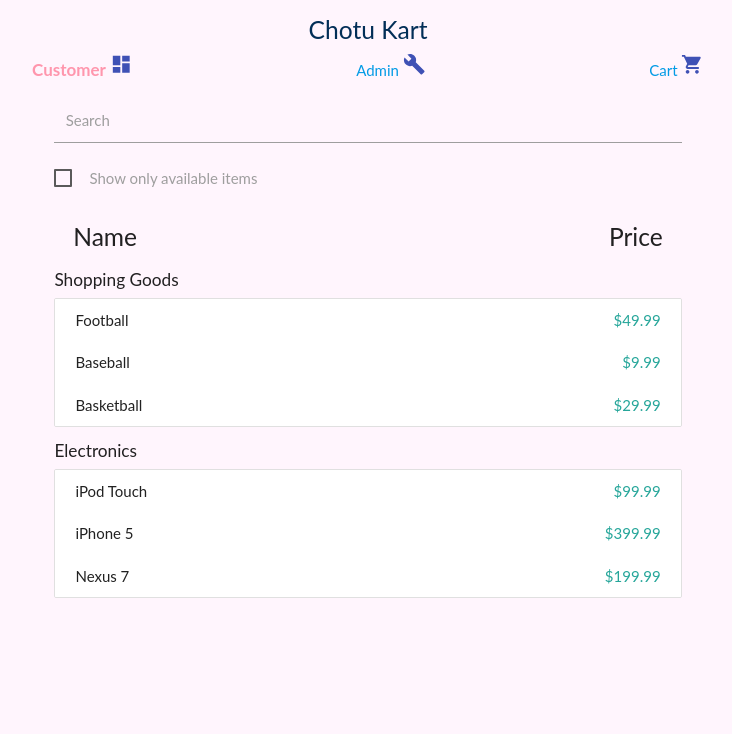
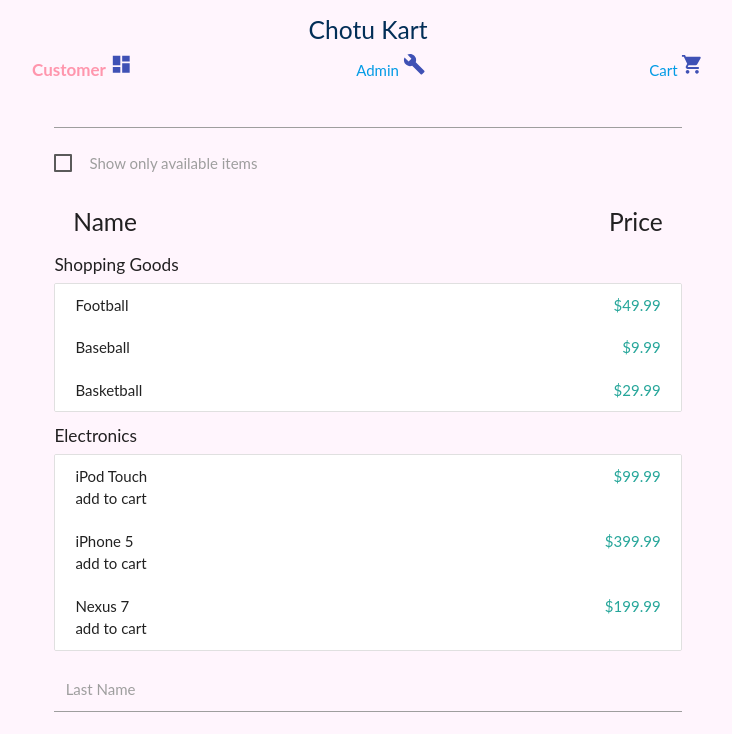
Before and after one commit to poornesh-pH/chotu-kart-react, a React (Create React App) app: page / in a window 1280 px wide. Shown: the top 734 px of the page, without its empty margins (272-1004 px from the left). Built offline with nearby package versions, Linux system fonts and the light colour scheme.

Commit message:
2 files modified

```diff
--- a/src/Components/ProductList.js
+++ b/src/Components/ProductList.js
@@ -32,12 +32,17 @@ export default function ProductList(props) {
                 <li className="collection-item">
                   {product.name}
                   <div className="secondary-content">{product.price}</div>
+                  <div>add to cart </div>
                 </li>
               </div>
             );
           }
         })}
       </ul>
+      <div class="input-field col s6">
+          <input id="last_name" type="text" class="validate"/>
+          <label for="last_name">Last Name</label>
+        </div>
     </div>
   );
 }
--- a/src/Components/Search.js
+++ b/src/Components/Search.js
@@ -1,5 +1,7 @@
 import React, { Component } from 'react';
 import ProductList from './ProductList';
+import TextField from '@material-ui/core/TextField';
+
 export default class Search extends Component {
   constructor(props) {
     super(props);
@@ -34,16 +36,14 @@ export default class Search extends Component {
     };
     return (
       <div className="search">
-        <div className="input-field col s6">
         <input
-            id="searchText"
+          id="standard-basic"
           type="text"
           className="validate"
           name="searchText"
           onChange={setValue}
+          label="Search"
         />
-          <label htmlFor="searchText">Search</label>
-        </div>
         <div>
           <p>
             <label>
@@ -52,6 +52,8 @@ export default class Search extends Component {
             </label>
           </p>
         </div>
+
+
         <ProductList filteredProducts={filteredArray()} />
       </div>
     );
```
Lines whose indentation alone changed are shown as unchanged.
